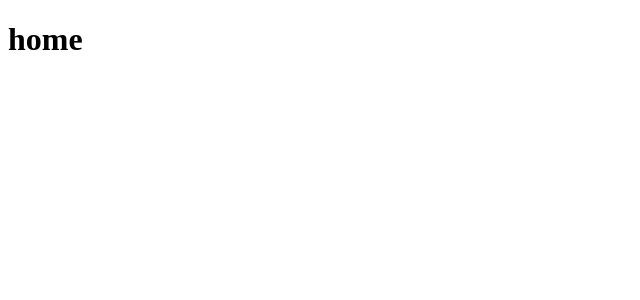
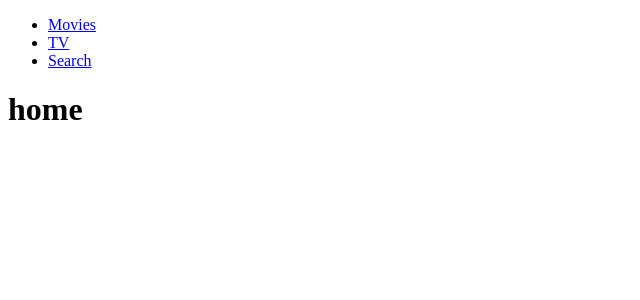
Before and after one commit to Daehun377/netflix_clone, a React (Create React App) app: page / in a window 1280 px wide. Shown: the top 300 px of the page, without its empty margins (0-640 px from the left). Built offline with nearby package versions, Linux system fonts and the light colour scheme.

Commit message:
[Add] react router #2

```diff
--- a/src/App.js
+++ b/src/App.js
@@ -1,10 +1,13 @@
 import React from 'react';
 import Router from "./Components/Router";
+import Header from "./Components/Header";
 import './App.css';
+
 
 function App() {
   return (
     <>
+        <Header/>
         <Router/>
     </>
   );
--- /dev/null
+++ b/src/Components/Header.js
@@ -0,0 +1,21 @@
+import React from 'react';
+
+const Header = () => {
+    return (
+        <header>
+            <ul>
+                <li>
+                    <a href={"/"}>Movies</a>
+                </li>
+                <li>
+                    <a href={"/TV"}>TV</a>
+                </li>
+                <li>
+                    <a href={"/Search"}>Search</a>
+                </li>
+            </ul>
+        </header>
+    );
+};
+
+export default Header;
--- a/src/Components/Router.js
+++ b/src/Components/Router.js
@@ -1,5 +1,5 @@
 import React from 'react';
-import {HashRouter as Router, Route} from "react-router-dom";
+import {HashRouter as Router, Route, Redirect, Switch} from "react-router-dom";
 
 import Home from "../Routes/Home";
 import TV from "../Routes/TV";
@@ -7,10 +7,11 @@
 
 export default () => (
     <Router>
-        <>
+        <Switch>
             <Route path={"/"} exact component={Home} />
             <Route path={"/tv"} exact component={TV} />
             <Route path={"/search"} exact component={Search} />
-        </>
+            <Redirect from={"*"} to={"/"}/>
+        </Switch>
     </Router>
 )
```
